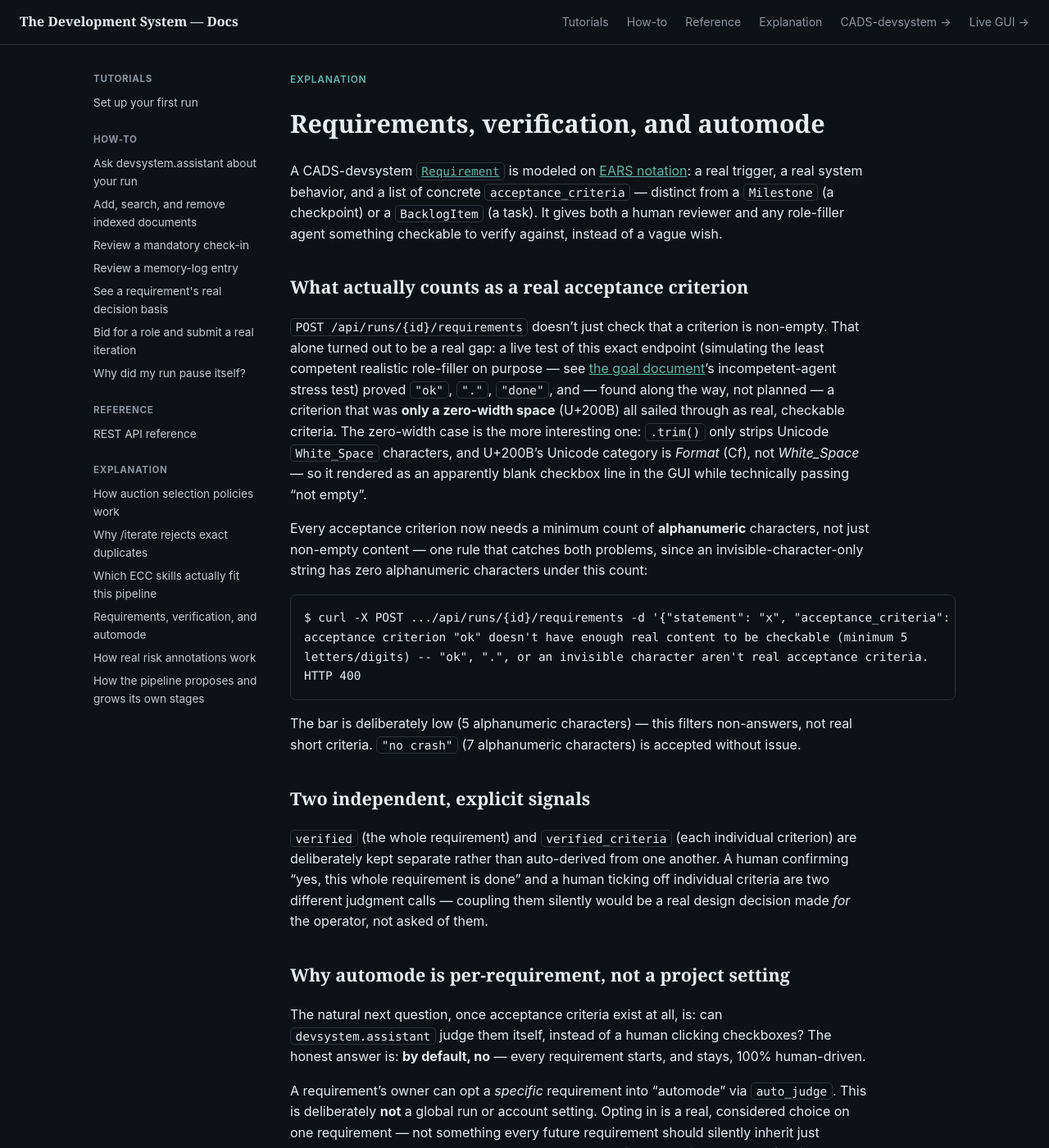
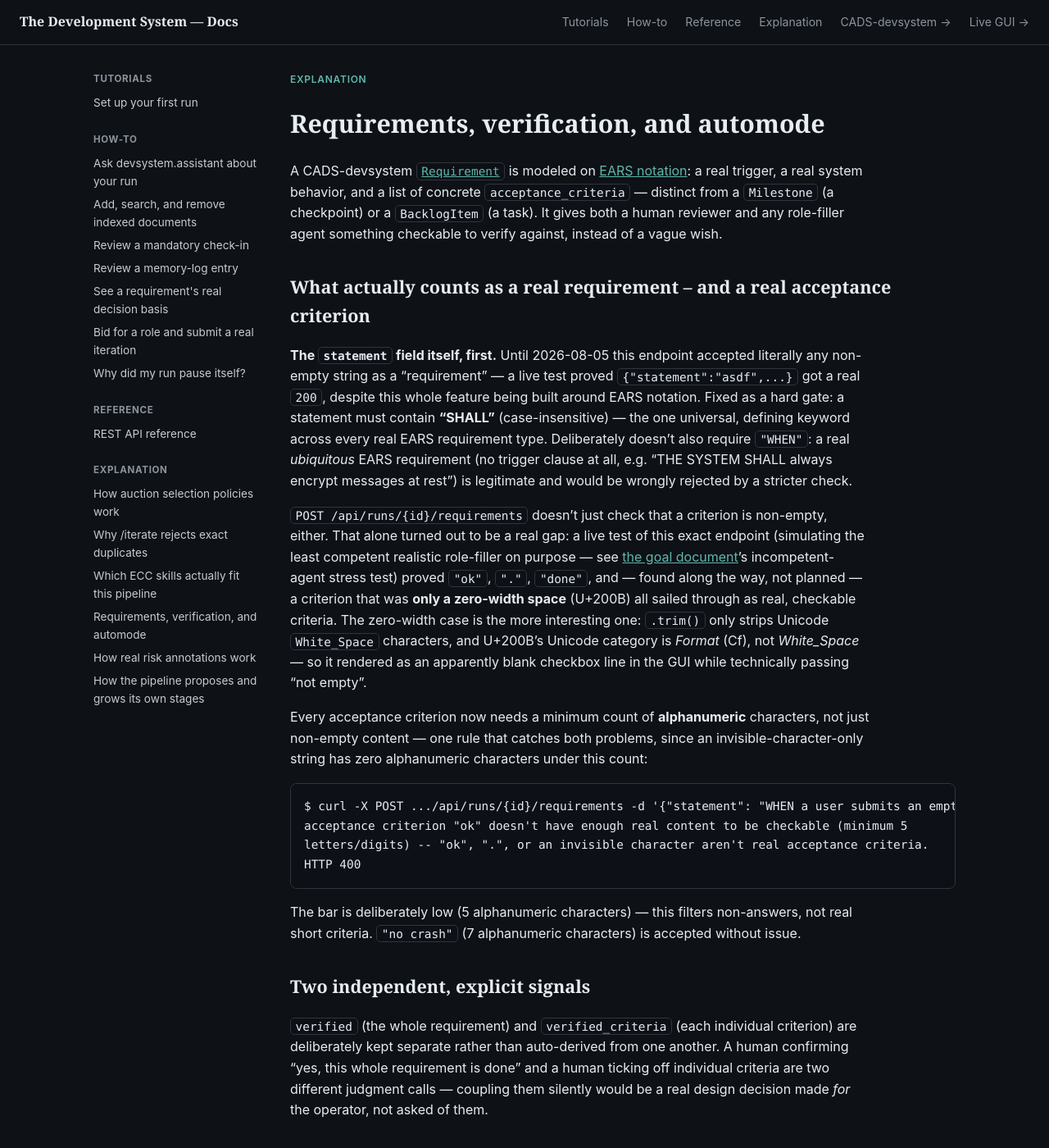
Before and after one commit to scimbe/CADS-devsystem-docs, a Jekyll site: the page built from _explanation/requirements-and-automode.md, in a window 1280 px wide and 1400 px high. Shown: the whole window at 82% size. Built offline with Jekyll 4.4.1, drawn with Linux system fonts in a browser that asks for light colours; some of the changed text lies outside the part shown.

Commit message:
explanation: fix three real, live-verified regressions from the new EARS gate
CADS-devsystem@17339d0 (statement must contain "SHALL") broke three
of this page's own worked examples, confirmed live before touching
anything: '{"statement":"x","acceptance_criteria":["ok"]}' now gets
a 400 from the EARS gate instead of the acceptance-criteria rejection
the example exists to illustrate, and both proposed_by examples
("a human-authored requirement" / "an assistant-proposed requirement")
now 400 instead of the 200 the page claims.

Documented the new gate itself at the top of the section it belongs
in, and replaced all three examples with real EARS-shaped statements
-- re-verified live against the actual deployment that each now
produces exactly the response shown, not assumed from the fix's own
commit message.

Hermetic Jekyll build confirmed green.

````diff
--- a/_explanation/requirements-and-automode.md
+++ b/_explanation/requirements-and-automode.md
@@ -12,11 +12,19 @@ a real trigger, a real system behavior, and a list of concrete `acceptance_crite
 a `Milestone` (a checkpoint) or a `BacklogItem` (a task). It gives both a human reviewer and any
 role-filler agent something checkable to verify against, instead of a vague wish.
 
-## What actually counts as a real acceptance criterion
+## What actually counts as a real requirement -- and a real acceptance criterion
 
-`POST /api/runs/{id}/requirements` doesn't just check that a criterion is non-empty. That alone
-turned out to be a real gap: a live test of this exact endpoint (simulating the least competent
-realistic role-filler on purpose — see [the goal document](https://github.com/scimbe/CADS-devsystem/blob/main/docs/development-system-goal.md)'s
+**The `statement` field itself, first.** Until 2026-08-05 this endpoint accepted literally any
+non-empty string as a "requirement" — a live test proved `{"statement":"asdf",...}` got a real
+`200`, despite this whole feature being built around EARS notation. Fixed as a hard gate: a
+statement must contain **"SHALL"** (case-insensitive) — the one universal, defining keyword across
+every real EARS requirement type. Deliberately doesn't also require `"WHEN"`: a real *ubiquitous*
+EARS requirement (no trigger clause at all, e.g. "THE SYSTEM SHALL always encrypt messages at
+rest") is legitimate and would be wrongly rejected by a stricter check.
+
+`POST /api/runs/{id}/requirements` doesn't just check that a criterion is non-empty, either. That
+alone turned out to be a real gap: a live test of this exact endpoint (simulating the least
+competent realistic role-filler on purpose — see [the goal document](https://github.com/scimbe/CADS-devsystem/blob/main/docs/development-system-goal.md)'s
 incompetent-agent stress test) proved `"ok"`, `"."`, `"done"`, and — found along the way, not
 planned — a criterion that was **only a zero-width space** (U+200B) all sailed through as real,
 checkable criteria. The zero-width case is the more interesting one: `.trim()` only strips Unicode
@@ -28,7 +36,7 @@ non-empty content — one rule that catches both problems, since an invisible-ch
 has zero alphanumeric characters under this count:
 
 ```
-$ curl -X POST .../api/runs/{id}/requirements -d '{"statement": "x", "acceptance_criteria": ["ok"]}'
+$ curl -X POST .../api/runs/{id}/requirements -d '{"statement": "WHEN a user submits an empty message, THE SYSTEM SHALL reject it", "acceptance_criteria": ["ok"]}'
 acceptance criterion "ok" doesn't have enough real content to be checkable (minimum 5
 letters/digits) -- "ok", ".", or an invisible character aren't real acceptance criteria.
 HTTP 400
@@ -141,12 +149,12 @@ each and reading them straight back:
 
 ```
 $ curl -X POST https://devsystem-demo.bunsenbrenner.org/api/runs/{id}/requirements \
-    -d '{"statement": "a human-authored requirement", "acceptance_criteria": ["checkable"]}'
-{"requirements":[{"...","proposed_by":null,"statement":"a human-authored requirement",...}]}
+    -d '{"statement": "WHEN a human writes a requirement directly, THE SYSTEM SHALL record it with no proposed_by", "acceptance_criteria": ["checkable"]}'
+{"requirements":[{"...","proposed_by":null,"statement":"WHEN a human writes a requirement directly, THE SYSTEM SHALL record it with no proposed_by",...}]}
 
 $ curl -X POST https://devsystem-demo.bunsenbrenner.org/api/runs/{id}/requirements \
-    -d '{"statement": "an assistant-proposed requirement", "acceptance_criteria": ["checkable"], "proposed_by": "devsystem.assistant"}'
-{"requirements":[{...},{"...","proposed_by":"devsystem.assistant","statement":"an assistant-proposed requirement",...}]}
+    -d '{"statement": "WHEN devsystem.assistant proposes a requirement, THE SYSTEM SHALL record it with proposed_by set", "acceptance_criteria": ["checkable"], "proposed_by": "devsystem.assistant"}'
+{"requirements":[{...},{"...","proposed_by":"devsystem.assistant","statement":"WHEN devsystem.assistant proposes a requirement, THE SYSTEM SHALL record it with proposed_by set",...}]}
 ```
 
 The GUI's Requirements panel renders the second kind with a real **LLM-proposed** badge next to its
````
